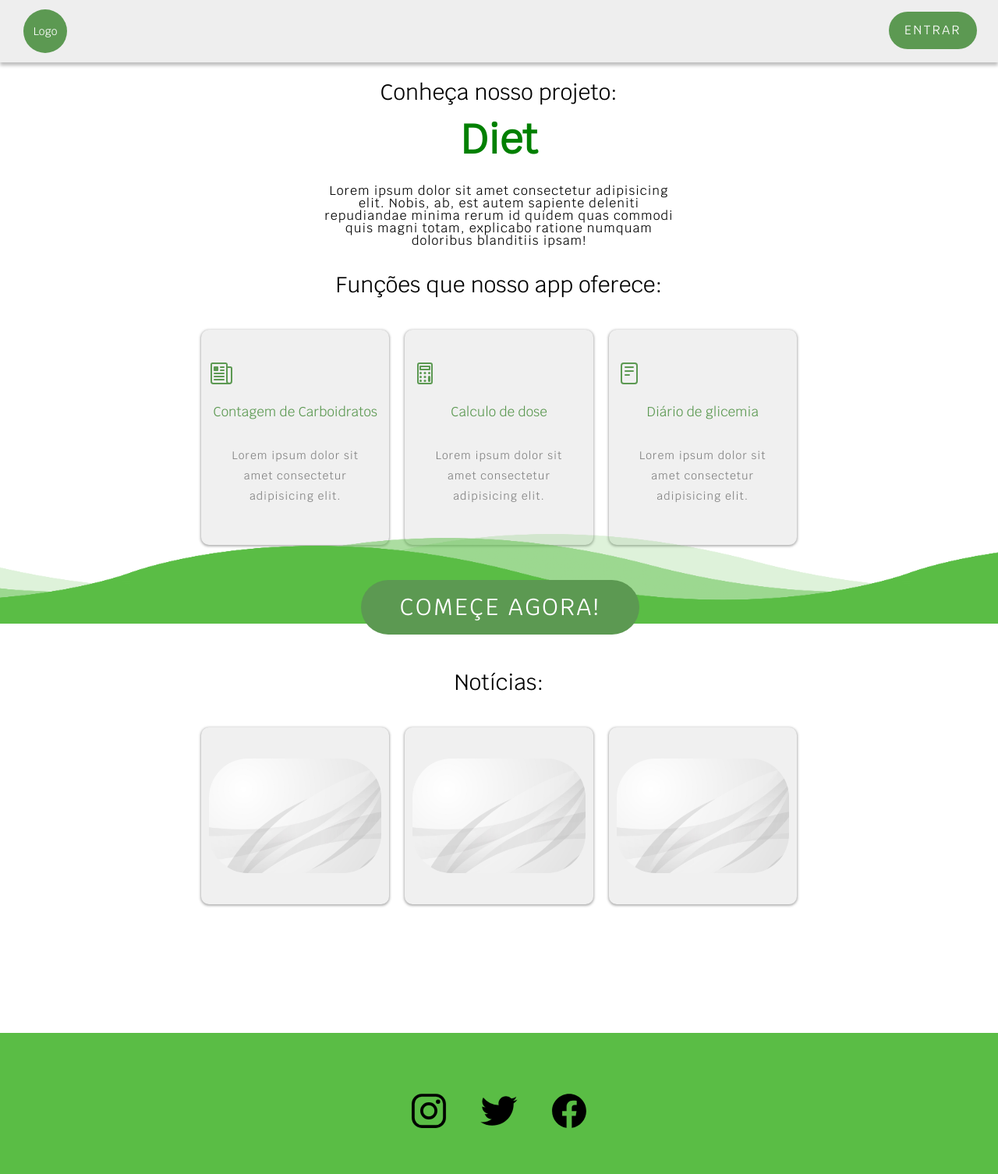
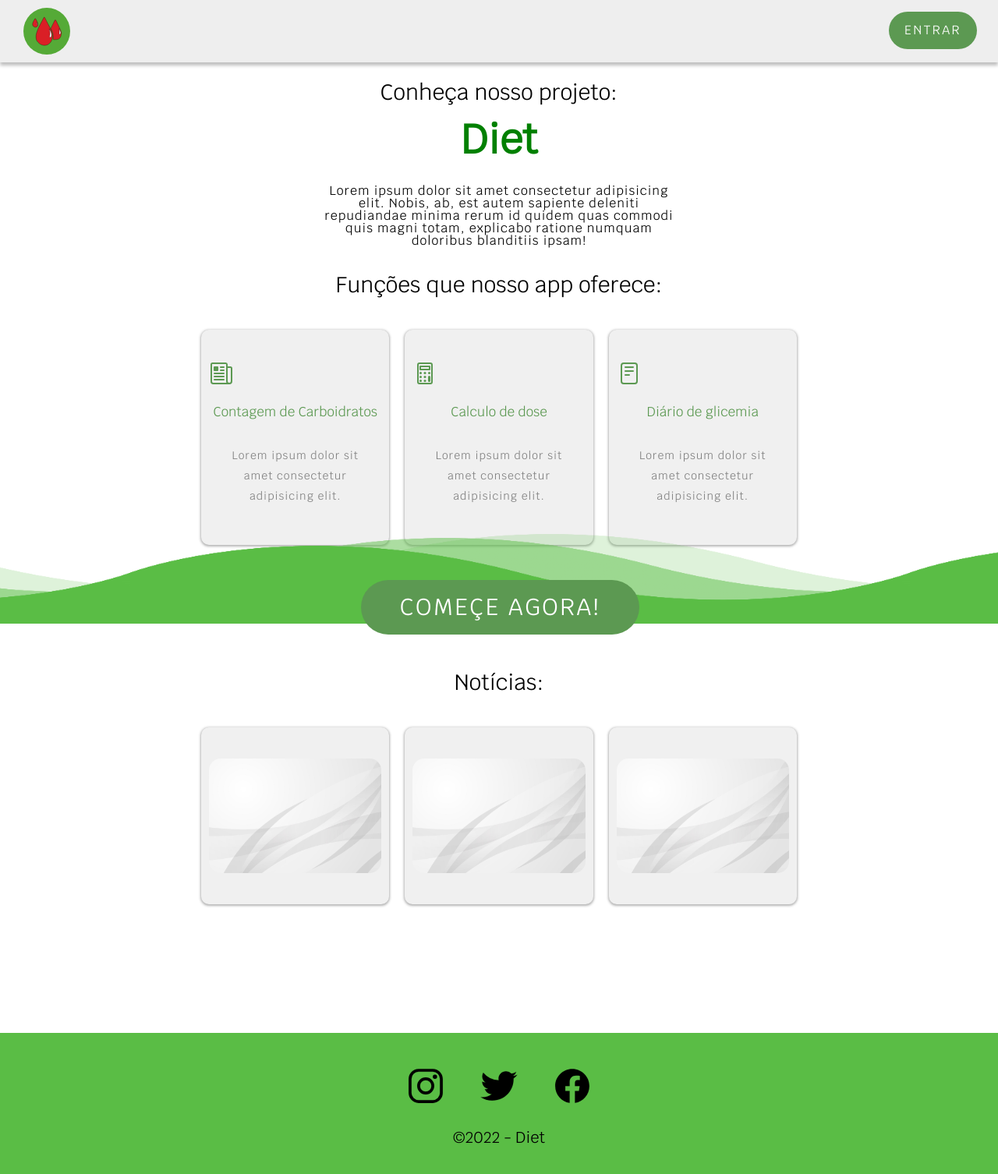
Before and after one commit to Dav1s0707/2emia-projeto, a plain HTML site: page index.html in a window 1280 px wide. Shown: the whole page at 78% size. Drawn offline with nearby package versions, Linux system fonts and the light colour scheme.

Commit message:
Add files via upload

```diff
--- a/assets/style.css
+++ b/assets/style.css
@@ -46,6 +46,15 @@ h2 {
     margin-top: 15px;
 }
 
+.inicial {
+    font-size: 28px;
+    font-weight: 400;
+    line-height: 46px;
+    letter-spacing: 0em;
+    text-align: center;
+    margin-top: 15px;
+}
+
 p {
     max-width: 450px;
     text-align: center;
@@ -74,6 +83,10 @@ p {
     align-items: center;
 }
 
+.copy {
+    font-size: 20px;
+}
+
 /* Header */
 
 header {
@@ -96,12 +109,8 @@ header {
     display: flex;
     align-items: center;
     justify-content: center;
-    font-size: 14px;
-    width: 56px;
-    height: 56px;
-    border-radius: 100px;
-    color: white;
-    background: #5c9952;
+    width: 60px;
+    height: 60px;
     background-size: cover;
     margin: 10px;
 }
@@ -115,6 +124,7 @@ footer {
     bottom: 0;
     width: 100%;
     display: flex;
+    flex-direction: column;
     justify-content: center;
     align-items: center;
 }
@@ -315,6 +325,7 @@ main {
 }
 
 .diferencial-single {
+    cursor: pointer;
     -webkit-box-shadow: 0px 2px 10px 2px #1b1b1b;
     box-shadow: 0px 1px 3px 1px #3a3a3a60;
     background-color: #f0f0f0;
@@ -333,7 +344,7 @@ main {
 .diferencial-single img {
     width: 100%;
     height: 100%;
-    border-radius: 50px;
+    border-radius: 15px;
 }
 
 .diferencial-single .svg {
--- a/index.html
+++ b/index.html
@@ -11,11 +11,14 @@
   <link rel="shortcut icon" href="assets/images/icon_page.jpg" type="image/x-icon" />
   <script type="module" src="https://unpkg.com/ionicons@5.5.2/dist/ionicons/ionicons.esm.js"></script>
   <script nomodule src="https://unpkg.com/ionicons@5.5.2/dist/ionicons/ionicons.js"></script>
+  <meta name="description"
+    content="Projeto Diet | Nossa ideia é criar um site para ajudar as pessoa diabeticas a fazer seus calculos de insulina">
 </head>
 
 <body>
   <header class="icons-header">
-    <div class="logo">Logo</div>
+
+    <img class="logo" src="assets/images/logo.svg" alt="">
 
     <div>
       <a href="login.html">
@@ -25,7 +28,7 @@
   </header>
 
   <main>
-    <h2>Conheça nosso projeto:</h2>
+    <h1 class="inicial">Conheça nosso projeto:</h1>
     <h2 class="verde">Diet</h2>
     <p>
       Lorem ipsum dolor sit amet consectetur adipisicing elit. Nobis, ab, est
@@ -62,15 +65,15 @@
     <div class="center">
       <div class="diferenciais">
         <div class="diferencial-single">
-          <img src="assets/images/background.jpg" alt="" />
+          <img src="assets/images/background.jpg" alt="imagem noticia uno" />
         </div>
 
         <div class="diferencial-single">
-          <img src="assets/images/background.jpg" alt="" />
+          <img src="assets/images/background.jpg" alt="imagem noticia dos" />
         </div>
 
         <div class="diferencial-single">
-          <img src="assets/images/background.jpg" alt="" />
+          <img src="assets/images/background.jpg" alt="imagem noticia cuatro" />
         </div>
       </div>
     </div>
@@ -82,9 +85,16 @@
     <div class="wave wave3"></div>
   </div>
   <footer>
-    <ion-icon name="logo-instagram"></ion-icon>
-    <ion-icon name="logo-twitter"></ion-icon>
-    <ion-icon name="logo-facebook"></ion-icon>
+
+    <div">
+      <ion-icon name="logo-instagram"></ion-icon>
+      <ion-icon name="logo-twitter"></ion-icon>
+      <ion-icon name="logo-facebook"></ion-icon>
+      </div>
+      <div>
+        <h2 class="copy">&#169;2022 - Diet</h2>
+      </div>
+
   </footer>
 </body>
 
```
Also changed, not shown: login.html (+1 -1 lines), register.html (+1 -1 lines), assets/images/logo.svg (added).
